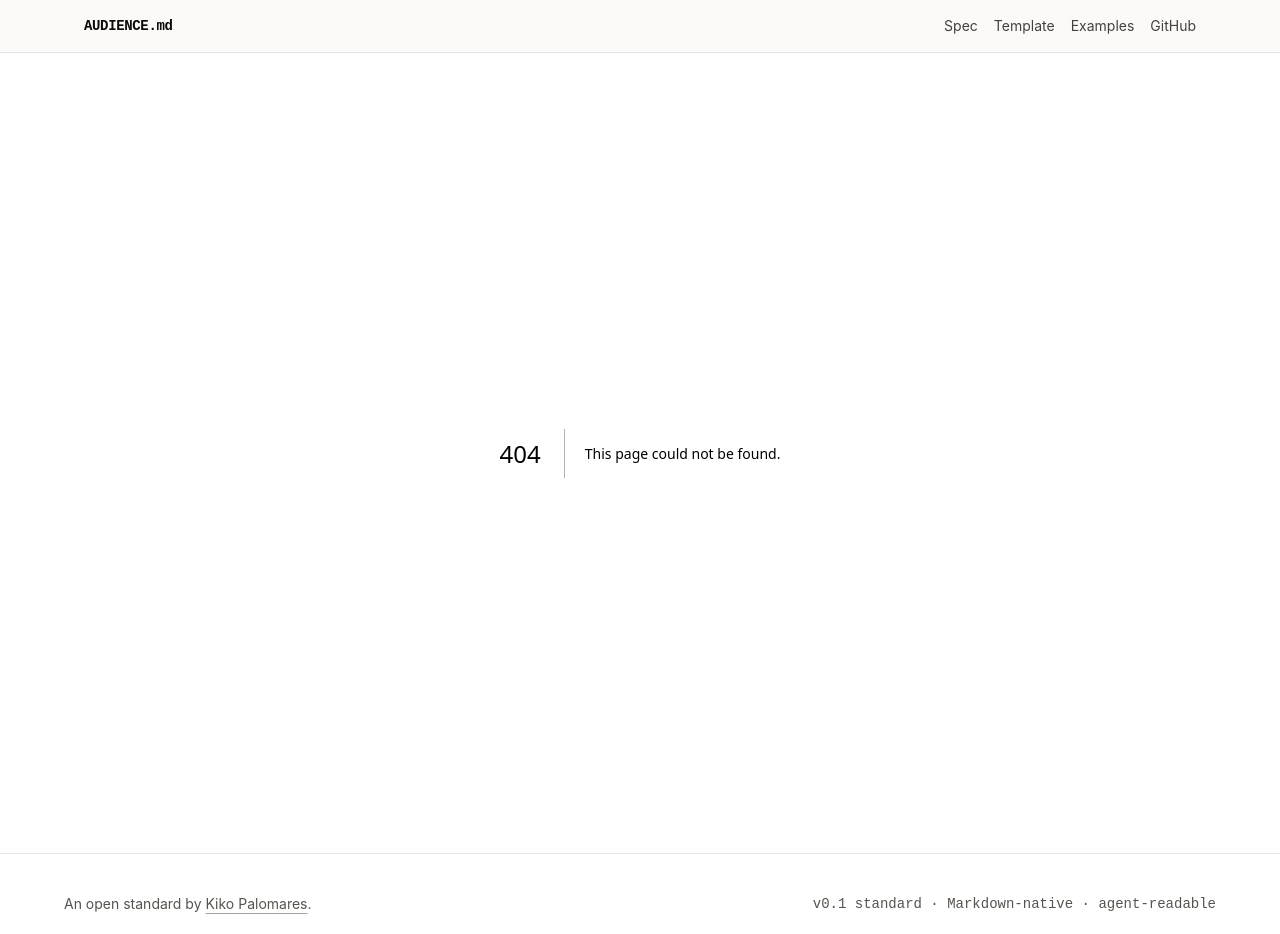
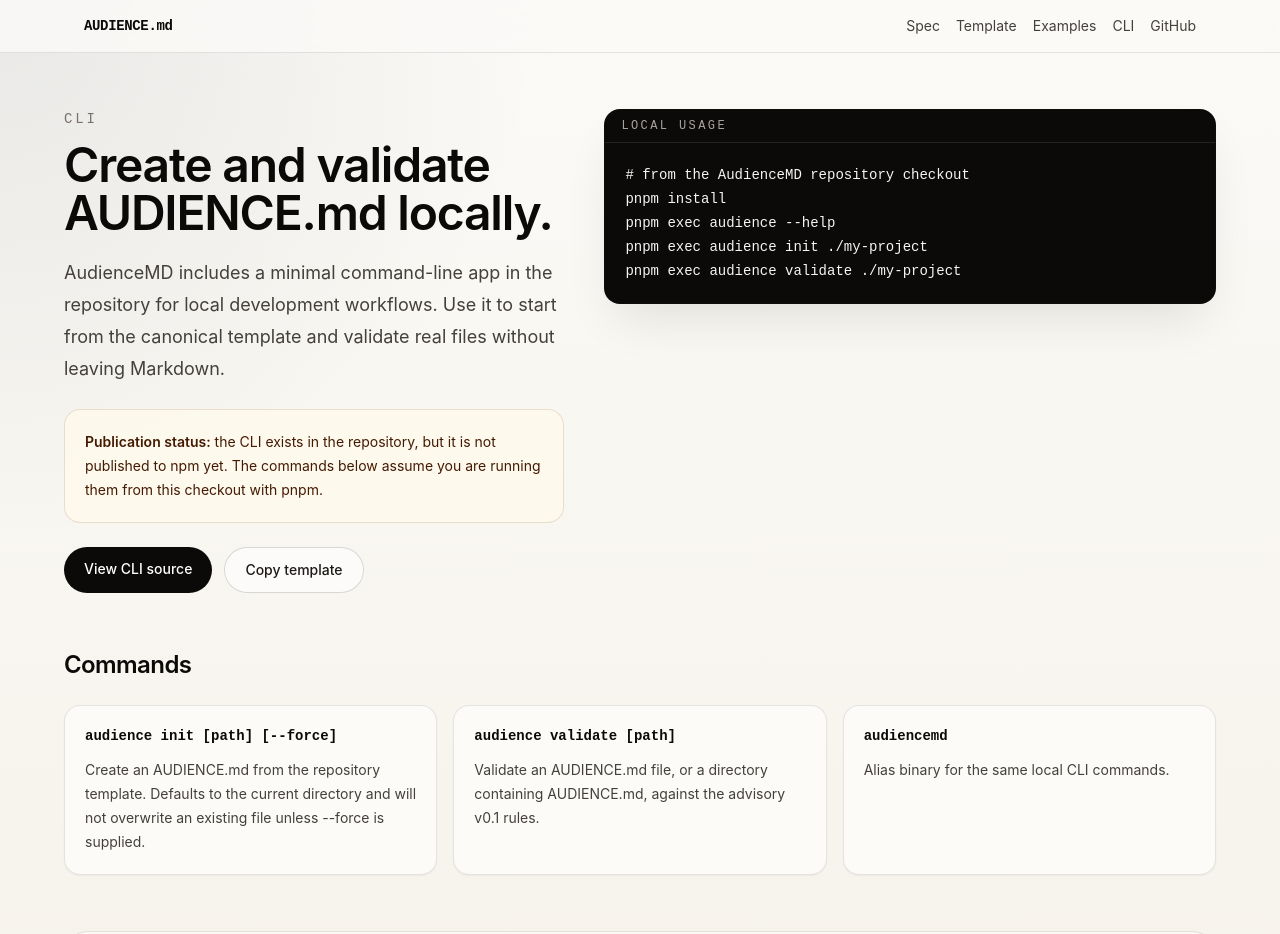
Before and after one commit to KikoPalomares/audience.md, a Next.js app in the folder apps/web/: page /cli in a window 1280 px wide. Before the commit this address had no page. Shown: the top 934 px of the page. Built offline with nearby package versions, Linux system fonts and the light colour scheme.

Commit message:
Add CI and CLI docs page

```diff
--- /dev/null
+++ b/apps/web/app/cli/page.tsx
@@ -0,0 +1,69 @@
+import type { Metadata } from "next";
+import Link from "next/link";
+import { CodeBlock } from "../../components/CodeBlock";
+
+const localUsage = `# from the AudienceMD repository checkout
+pnpm install
+pnpm exec audience --help
+pnpm exec audience init ./my-project
+pnpm exec audience validate ./my-project`;
+
+const commands = [
+  ["audience init [path] [--force]", "Create an AUDIENCE.md from the repository template. Defaults to the current directory and will not overwrite an existing file unless --force is supplied."],
+  ["audience validate [path]", "Validate an AUDIENCE.md file, or a directory containing AUDIENCE.md, against the advisory v0.1 rules."],
+  ["audiencemd", "Alias binary for the same local CLI commands."]
+] as const;
+
+export const metadata: Metadata = {
+  title: "CLI",
+  description: "Use the local AudienceMD CLI to create and validate AUDIENCE.md files from the repository checkout.",
+  alternates: { canonical: "/cli" }
+};
+
+export default function CliPage() {
+  return (
+    <main className="px-5 py-14">
+      <div className="mx-auto grid max-w-6xl gap-10 lg:grid-cols-[0.9fr_1.1fr] lg:items-start">
+        <div>
+          <p className="font-mono text-sm uppercase tracking-[0.2em] text-stone-500">CLI</p>
+          <h1 className="mt-3 text-4xl font-semibold tracking-tight text-stone-950 sm:text-5xl">Create and validate AUDIENCE.md locally.</h1>
+          <p className="mt-5 text-lg leading-8 text-stone-700">
+            AudienceMD includes a minimal command-line app in the repository for local development workflows. Use it to start from the canonical template and validate real files without leaving Markdown.
+          </p>
+          <div className="mt-6 rounded-2xl border border-amber-900/15 bg-amber-50/70 p-5 text-sm leading-6 text-amber-950">
+            <strong className="font-semibold">Publication status:</strong> the CLI exists in the repository, but it is not published to npm yet. The commands below assume you are running them from this checkout with pnpm.
+          </div>
+          <div className="mt-6 flex flex-wrap gap-3">
+            <Link className="rounded-full bg-stone-950 px-5 py-3 text-sm font-medium text-white transition hover:bg-stone-800" href="https://github.com/KikoPalomares/audience.md/tree/main/apps/cli">
+              View CLI source
+            </Link>
+            <Link className="rounded-full border border-stone-950/15 bg-white/60 px-5 py-3 text-sm font-medium text-stone-900 transition hover:border-stone-950/30" href="/template">
+              Copy template
+            </Link>
+          </div>
+        </div>
+
+        <CodeBlock label="Local usage" code={localUsage} />
+      </div>
+
+      <section className="mx-auto mt-14 max-w-6xl">
+        <h2 className="text-2xl font-semibold tracking-tight text-stone-950">Commands</h2>
+        <div className="mt-6 grid gap-4 md:grid-cols-3">
+          {commands.map(([command, description]) => (
+            <div key={command} className="rounded-2xl border border-stone-900/10 bg-white/60 p-5 shadow-sm">
+              <h3 className="font-mono text-sm font-semibold text-stone-950">{command}</h3>
+              <p className="mt-3 text-sm leading-6 text-stone-700">{description}</p>
+            </div>
+          ))}
+        </div>
+      </section>
+
+      <section className="mx-auto mt-14 max-w-6xl rounded-3xl border border-stone-900/10 bg-white/45 p-6 sm:p-8">
+        <h2 className="text-2xl font-semibold tracking-tight text-stone-950">What comes next</h2>
+        <p className="mt-4 max-w-3xl text-sm leading-7 text-stone-700 sm:text-base">
+          A future public release can make the CLI installable outside this repository once the package shape, template packaging, and versioning policy are settled. Until then, the repository CLI is the honest path for testing the workflow and improving the standard.
+        </p>
+      </section>
+    </main>
+  );
+}
--- a/apps/web/app/layout.tsx
+++ b/apps/web/app/layout.tsx
@@ -48,6 +48,7 @@
   ["Spec", "/spec"],
   ["Template", "/template"],
   ["Examples", "/examples"],
+  ["CLI", "/cli"],
   ["GitHub", "https://github.com/KikoPalomares/audience.md"]
 ] as const;
 
--- a/apps/web/app/page.tsx
+++ b/apps/web/app/page.tsx
@@ -59,6 +59,7 @@
               <Link className="rounded-full bg-stone-950 px-5 py-3 text-sm font-medium text-white transition hover:bg-stone-800" href="/spec">View spec</Link>
               <Link className="rounded-full border border-stone-950/15 bg-white/60 px-5 py-3 text-sm font-medium text-stone-900 transition hover:border-stone-950/30" href="/template">Copy template</Link>
               <Link className="rounded-full border border-stone-950/15 bg-white/60 px-5 py-3 text-sm font-medium text-stone-900 transition hover:border-stone-950/30" href="/examples">See examples</Link>
+              <Link className="rounded-full border border-stone-950/15 bg-white/60 px-5 py-3 text-sm font-medium text-stone-900 transition hover:border-stone-950/30" href="/cli">Use CLI</Link>
               <Link className="rounded-full border border-stone-950/15 bg-white/60 px-5 py-3 text-sm font-medium text-stone-900 transition hover:border-stone-950/30" href="https://github.com/KikoPalomares/audience.md">GitHub</Link>
             </div>
           </div>
@@ -86,6 +87,15 @@
 
       <section className="px-5 py-16">
         <div className="mx-auto max-w-6xl">
+          <div className="mb-12 rounded-3xl border border-stone-900/10 bg-white/55 p-6 shadow-sm sm:p-8">
+            <p className="font-mono text-sm uppercase tracking-[0.2em] text-stone-500">Local tooling</p>
+            <h2 className="mt-3 text-3xl font-semibold tracking-tight text-stone-950">A small CLI is included in the repository.</h2>
+            <p className="mt-4 max-w-3xl text-sm leading-7 text-stone-700 sm:text-base">
+              Create a starter file and validate AudienceMD documents from this checkout with <code className="rounded bg-stone-950/5 px-1.5 py-0.5 font-mono text-stone-900">pnpm exec audience init ./my-project</code> and <code className="rounded bg-stone-950/5 px-1.5 py-0.5 font-mono text-stone-900">pnpm exec audience validate ./my-project</code>. It is not published to npm yet.
+            </p>
+            <Link className="mt-5 inline-flex text-sm font-medium text-stone-950 underline underline-offset-4" href="/cli">Read the CLI notes</Link>
+          </div>
+
           <h2 className="text-3xl font-semibold tracking-tight text-stone-950">Fits next to the files teams and agents already read.</h2>
           <div className="mt-8 grid gap-4 md:grid-cols-5">
             {relationships.map(([file, meaning]) => (
```
Also changed, not shown: 1 other file (tests, documents, lock files or other folders).
